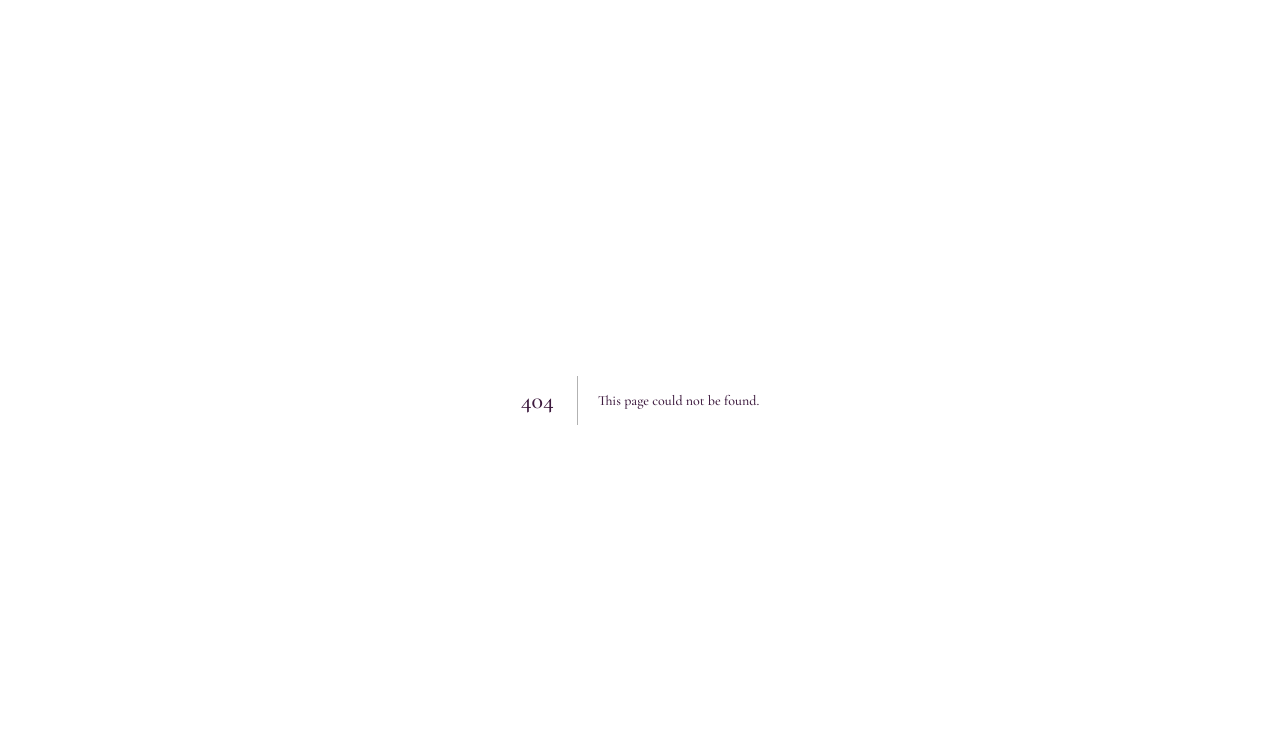
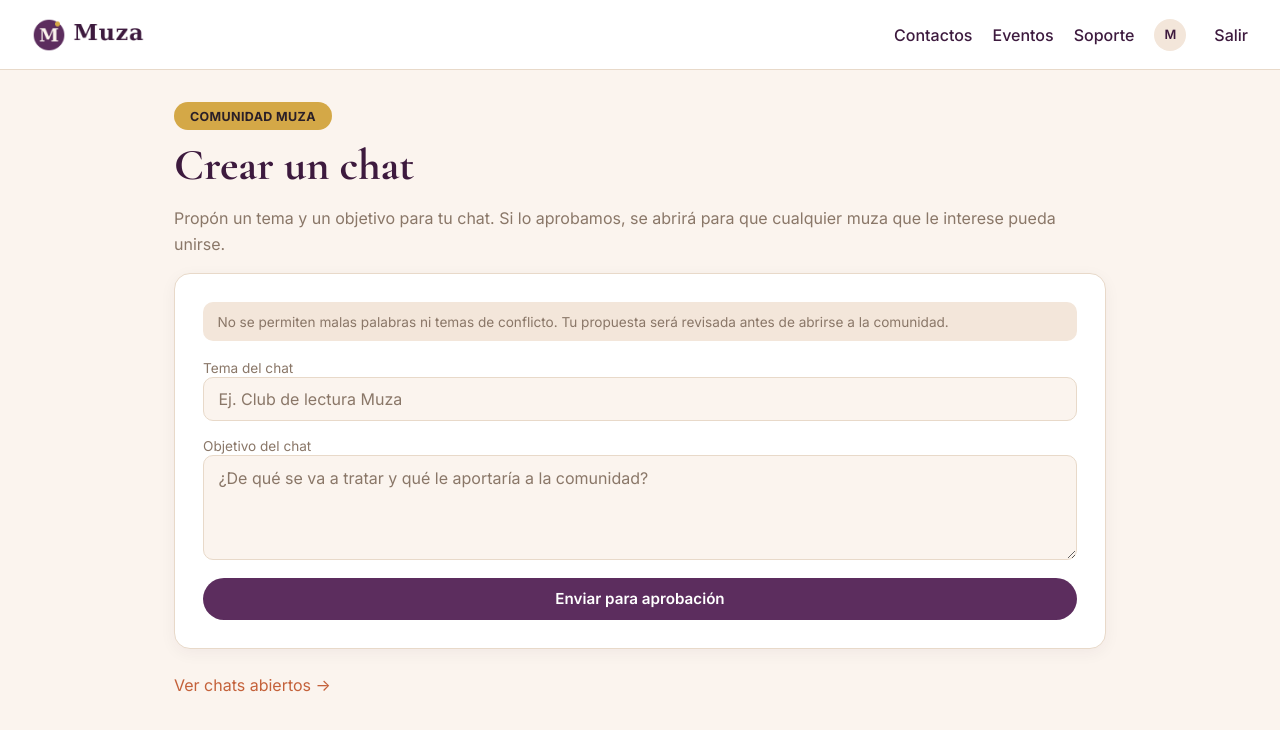
Before and after one commit to somosmuzamarketing-spec/muza-platform, a Next.js app: page /crear-chat in a window 1280 px wide. Before the commit this address had no page. Shown: the top 730 px of the page. Built offline with nearby package versions, Linux system fonts and the light colour scheme; no server answers; the database is empty; sample sign-in values are in the browser's storage.

Commit message:
Create page.tsx

```diff
--- /dev/null
+++ b/src/app/crear-chat/page.tsx
@@ -0,0 +1,59 @@
+import { getServerSession } from "next-auth";
+import { authOptions } from "@/lib/auth";
+import { prisma } from "@/lib/prisma";
+import { redirect } from "next/navigation";
+import TopNav from "@/components/TopNav";
+import NominationForm from "@/components/NominationForm";
+import { nominateChat } from "./actions";
+
+export default async function CrearChatPage() {
+  const session = await getServerSession(authOptions);
+  const userId = (session?.user as any)?.id;
+  if (!userId) redirect("/login");
+
+  const me = await prisma.user.findUnique({ where: { id: userId } });
+  const role = (session?.user as any)?.role;
+
+  return (
+    <div>
+      <TopNav name={me?.name || ""} avatarUrl={me?.avatarUrl} role={role} plan={me?.plan} isMentor={me?.isMentor} />
+      <div className="container">
+        <span className="pill-banner">Comunidad Muza</span>
+        <h1 style={{ marginTop: "0.6rem" }}>Crear un chat</h1>
+        <p style={{ color: "var(--muted)" }}>
+          Propón un tema y un objetivo para tu chat. Si lo aprobamos, se abrirá para que cualquier muza que le
+          interese pueda unirse.
+        </p>
+
+        <div className="card">
+          <div
+            style={{
+              background: "var(--cream-soft)",
+              borderRadius: "10px",
+              padding: "0.7rem 0.9rem",
+              fontSize: "0.85rem",
+              color: "var(--muted)",
+              marginBottom: "1rem",
+            }}
+          >
+            No se permiten malas palabras ni temas de conflicto. Tu propuesta será revisada antes de abrirse a la
+            comunidad.
+          </div>
+          <NominationForm
+            action={nominateChat}
+            topicLabel="Tema del chat"
+            topicPlaceholder="Ej. Club de lectura Muza"
+            messageLabel="Objetivo del chat"
+            messagePlaceholder="¿De qué se va a tratar y qué le aportaría a la comunidad?"
+            submitLabel="Enviar para aprobación"
+            successMessage="Recibimos tu propuesta de chat. Te avisaremos cuando la aprobemos."
+          />
+        </div>
+
+        <p style={{ marginTop: "1.5rem" }}>
+          <a href="/chats">Ver chats abiertos →</a>
+        </p>
+      </div>
+    </div>
+  );
+}
```
